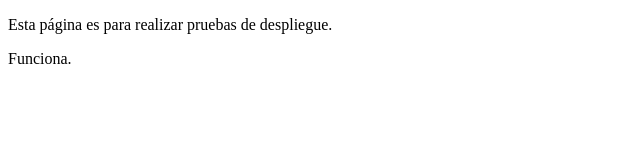
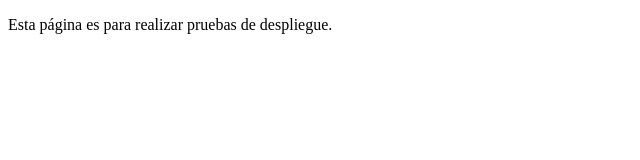
Before and after one commit to ImanolLuis/despliegue, a plain HTML site: page index.html in a window 1280 px wide. Shown: the full height of the page, 0-640 px from the left. Drawn offline with Linux system fonts and the light colour scheme.

Commit message:
Update index.html

```diff
--- a/index.html
+++ b/index.html
@@ -5,6 +5,5 @@
 </head>
 <body>
 <p>Esta p&aacute;gina es para realizar pruebas de despliegue.</p>
-<p>Funciona.</p>
 </body>
 </html>
```
